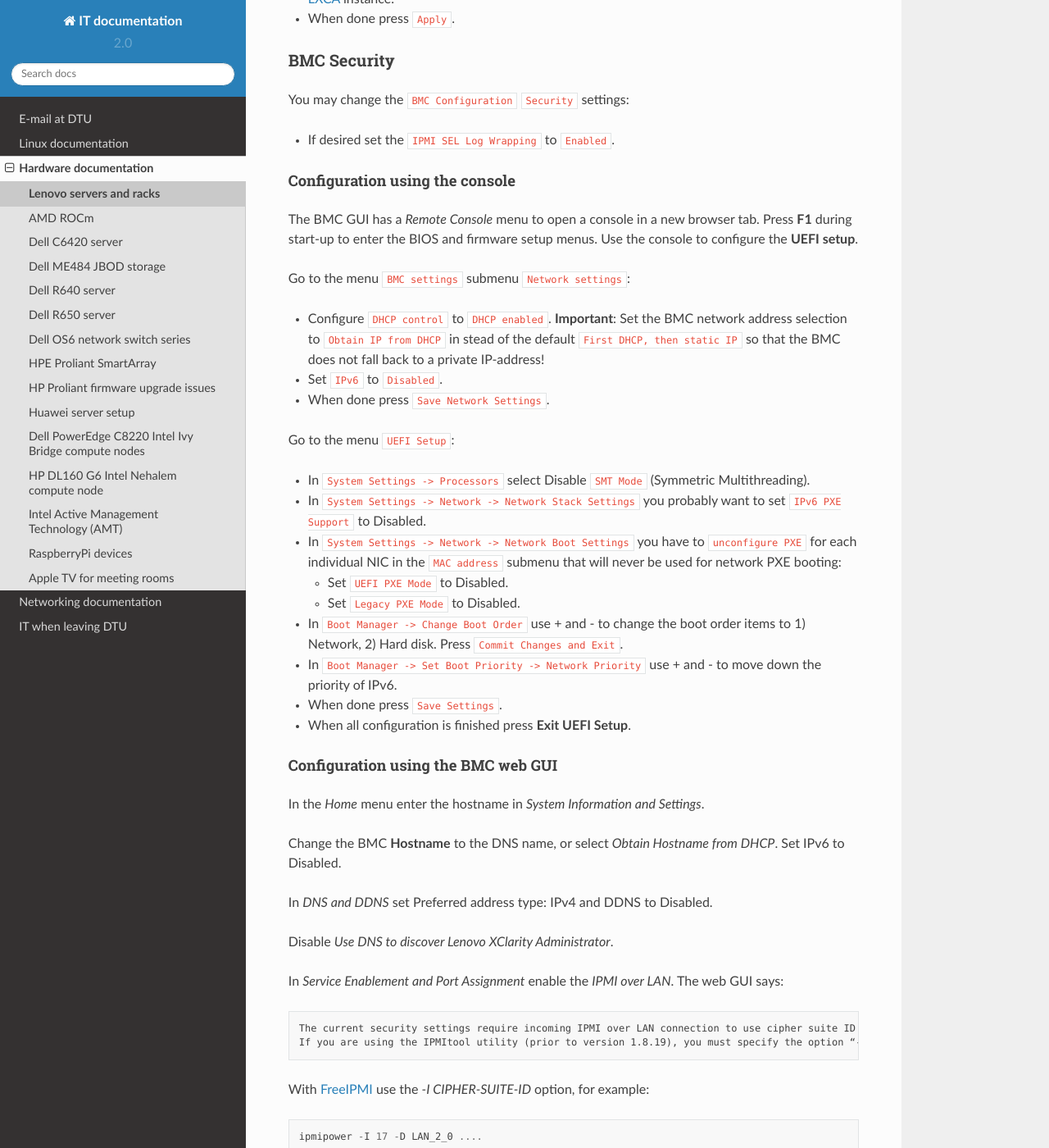
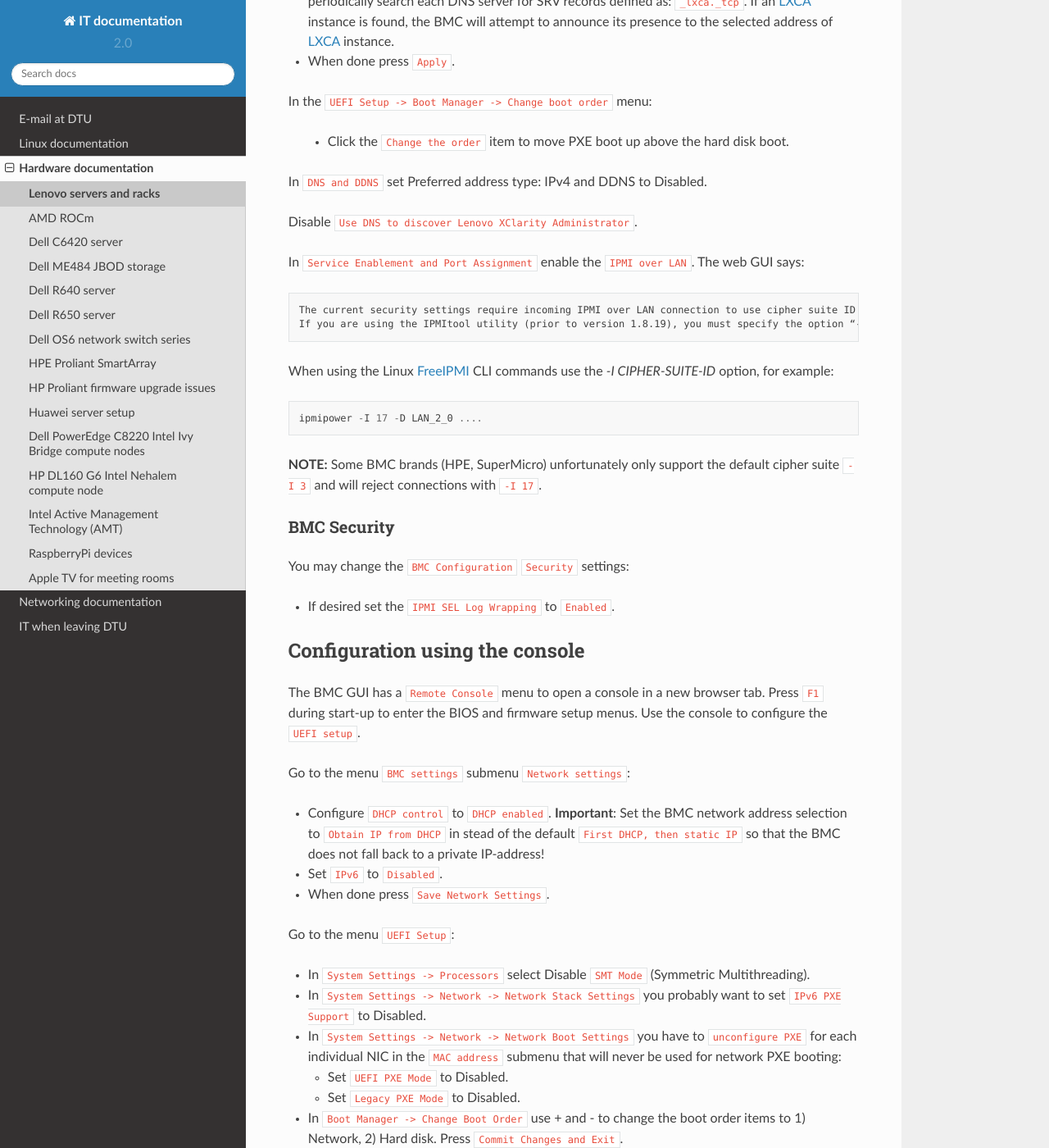
Before and after one commit to OleHolmNielsen/ITwiki, a Sphinx documentation site: the page built from docs/Lenovo_BIOS_settings.rst, in a window 1280 px wide and 1400 px high, scrolled down 1822 px. Shown: the whole window at 82% size. Built offline with Sphinx 7.4.7 and the Read the Docs theme 2.0.0, drawn with Linux system fonts in a browser that asks for light colours; some of the changed text lies outside the part shown.

Commit message:
Reordered items

```diff
--- a/docs/Lenovo_BIOS_settings.rst
+++ b/docs/Lenovo_BIOS_settings.rst
@@ -11,8 +11,8 @@ This page contains information about BIOS settings common to Lenovo servers.
 Booting and BIOS configuration
 ==============================
 
-* Press **F1** during start-up to enter the BIOS and firmware setup menus.
-* Press **F10** for network boot and **F12** for a one-time boot menu.
+* Press ``F1`` during start-up to enter the BIOS and firmware setup menus.
+* Press ``F10`` for network boot and ``F12`` for a one-time boot menu.
 
 XClarity Provisioning Manager
 --------------------------------
@@ -49,6 +49,9 @@ Go to the ``BMC Configuration`` menus and the login credentials:
 BMC network settings
 ----------------------
 
+In the ``Home`` menu enter the desired hostname in ``System Information and Settings``.
+Change the BMC ``Hostname`` to the server's DNS name, or select ``Obtain Hostname from DHCP``.
+
 You may change the ``BMC Configuration`` ``Network`` settings:
 
 * Configure ``DHCP control`` to ``DHCP enabled``.
@@ -72,8 +75,30 @@ Modify the ``DNS and DDNS`` settings:
 
 * When done press ``Apply``.
 
+In the ``UEFI Setup -> Boot Manager -> Change boot order`` menu:
+
+  * Click the ``Change the order`` item to move PXE boot up above the hard disk boot.
+
 .. _DDNS: https://en.wikipedia.org/wiki/Dynamic_DNS
 .. _LXCA: https://sysmgt.lenovofiles.com/help/index.jsp?topic=%2Fcom.lenovo.lxca.doc%2Flxca_overview.html
+
+In ``DNS and DDNS`` set Preferred address type: IPv4 and DDNS to Disabled.
+
+Disable ``Use DNS to discover Lenovo XClarity Administrator``.
+
+In ``Service Enablement and Port Assignment`` enable the ``IPMI over LAN``.
+The web GUI says::
+
+  The current security settings require incoming IPMI over LAN connection to use cipher suite ID 17.
+  If you are using the IPMItool utility (prior to version 1.8.19), you must specify the option “-C 17” to connect to this management controller.
+
+When using the Linux FreeIPMI_ CLI commands use the `-I CIPHER-SUITE-ID` option, for example::
+
+  ipmipower -I 17 -D LAN_2_0 ....
+
+**NOTE:** Some BMC brands (HPE, SuperMicro) unfortunately only support the default cipher suite ``-I 3`` and will reject connections with ``-I 17``.
+
+.. _FreeIPMI: https://www.gnu.org/software/freeipmi/
 
 BMC Security
 --------------
@@ -83,11 +108,11 @@ You may change the ``BMC Configuration`` ``Security`` settings:
 * If desired set the ``IPMI SEL Log Wrapping`` to ``Enabled``.
 
 Configuration using the console
-.........................................
+==================================
 
-The BMC GUI has a *Remote Console* menu to open a console in a new browser tab.
-Press **F1** during start-up to enter the BIOS and firmware setup menus.
-Use the console to configure the **UEFI setup**.
+The BMC GUI has a ``Remote Console`` menu to open a console in a new browser tab.
+Press ``F1`` during start-up to enter the BIOS and firmware setup menus.
+Use the console to configure the ``UEFI setup``.
 
 Go to the menu ``BMC settings`` submenu ``Network settings``:
 
@@ -118,36 +143,4 @@ Go to the menu ``UEFI Setup``:
 
 * When done press ``Save Settings``.
 
-* When all configuration is finished press **Exit UEFI Setup**.
-
-Configuration using the BMC web GUI
-.........................................
-
-In the *Home* menu enter the hostname in *System Information and Settings*.
-
-Change the BMC **Hostname** to the DNS name, or select *Obtain Hostname from DHCP*.
-Set IPv6 to Disabled.
-
-In *DNS and DDNS* set Preferred address type: IPv4 and DDNS to Disabled.
-
-Disable *Use DNS to discover Lenovo XClarity Administrator*.
-
-In *Service Enablement and Port Assignment* enable the *IPMI over LAN*.
-The web GUI says::
-
-  The current security settings require incoming IPMI over LAN connection to use cipher suite ID 17.
-  If you are using the IPMItool utility (prior to version 1.8.19), you must specify the option “-C 17” to connect to this management controller.
-
-With FreeIPMI_ use the `-I CIPHER-SUITE-ID` option, for example::
-
-  ipmipower -I 17 -D LAN_2_0 ....
-
-**NOTE:** Some BMC brands (HPE, SuperMicro) unfortunately only support the default cipher suite ``-I 3`` and will reject connections with ``-I 17``.
-
-In the *Security* menu item set *IPMI SEL Log Wrapping* to Enabled.
-
-In the *UEFI Setup -> Boot Manager -> Change boot order* menu:
-
-  * Click the **Change the order** item to move PXE boot up above the hard disk boot.
-
-.. _FreeIPMI: https://www.gnu.org/software/freeipmi/
+* When all configuration is finished press ``Exit UEFI Setup``.
```
